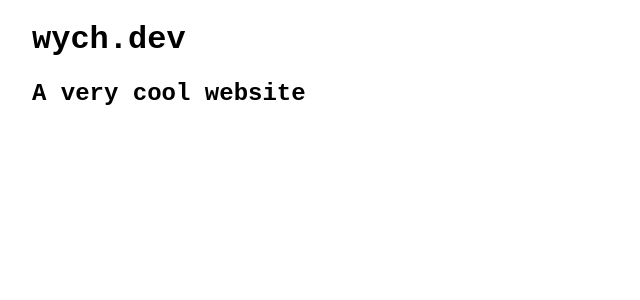
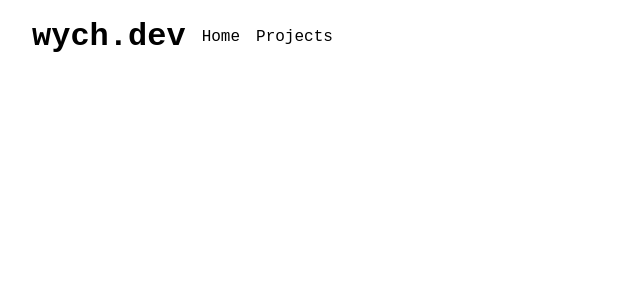
Before and after one commit to almqv/wychdev-nextjs, a Next.js app: page / in a window 1280 px wide. Shown: the top 300 px of the page, without its empty margins (0-640 px from the left). Built offline with nearby package versions, Linux system fonts and the light colour scheme.

Commit message:
Header stuff

```diff
--- /dev/null
+++ b/components/header.tsx
@@ -0,0 +1,23 @@
+import Link from "next/link"
+import styled from 'styled-components'
+
+const Header = styled.header`
+	display: flex;
+	gap: 1rem;
+	align-items: center;
+	line-height: 1;
+`
+
+const Nav = styled(Header).attrs({as: "nav"})``
+
+export default () => {
+	return (
+		<Header>
+			<h1>wych.dev</h1>
+			<Nav>
+				<Link href="/">Home</Link>
+				<Link href="/projects">Projects</Link>
+			</Nav>
+		</Header>
+	)
+}
--- a/next.config.js
+++ b/next.config.js
@@ -1,6 +1,9 @@
 /** @type {import('next').NextConfig} */
 const nextConfig = {
-  reactStrictMode: true,
+	reactStrictMode: true,
+	compiler: {
+		styledComponents: true
+	}
 }
 
 module.exports = nextConfig
--- a/package.json
+++ b/package.json
@@ -18,6 +18,7 @@
     "@types/node": "18.0.0",
     "@types/react": "18.0.14",
     "@types/react-dom": "18.0.5",
+    "@types/styled-components": "^5.1.25",
     "eslint": "8.19.0",
     "eslint-config-next": "12.2.0",
     "typescript": "4.7.4"
--- a/pages/index.tsx
+++ b/pages/index.tsx
@@ -1,6 +1,9 @@
 import type { NextPage } from 'next'
 import Head from 'next/head'
 import styles from '../styles/Home.module.css'
+import styled from 'styled-components'
+import Header from 'components/header'
+
 
 const Home: NextPage = () => {
 	return (
@@ -10,8 +13,7 @@ const Home: NextPage = () => {
 				<link rel="icon" href="/favicon.ico" />
 			</Head>
 
-		<h1>wych.dev</h1>
-		<h2>A very cool website</h2>
+			<Header />
 		</div>
 	)
 }
--- a/tsconfig.json
+++ b/tsconfig.json
@@ -13,7 +13,8 @@
     "resolveJsonModule": true,
     "isolatedModules": true,
     "jsx": "preserve",
-    "incremental": true
+    "incremental": true,
+	"baseUrl": "."
   },
   "include": ["next-env.d.ts", "**/*.ts", "**/*.tsx"],
   "exclude": ["node_modules"]
```
Also changed, not shown: components/layout.tsx (added, +10 -0 lines), components/footer.tsx (added), 2 other files (tests, documents, lock files or other folders). Lines whose indentation alone changed are shown as unchanged.
